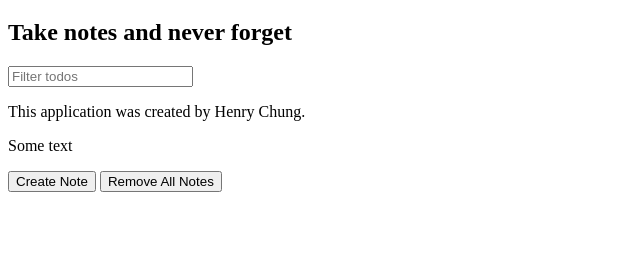
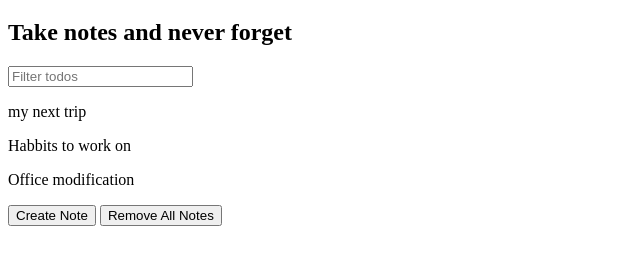
Before and after one commit to chungthehao/Andrew_JS, a plain HTML site: page notes-app/index.html in a window 1280 px wide. Shown: the part 61-326 px from the top of the page, without its empty margins (0-640 px from the left). Drawn offline with Linux system fonts and the light colour scheme.

Commit message:
Rendering our filtered data

```diff
--- a/notes-app/index.html
+++ b/notes-app/index.html
@@ -13,8 +13,7 @@
 
         <input id="search-text" type="text" placeholder="Filter todos">
 
-        <p class="note">This application was created by Henry Chung.</p>
-        <p class="note">Some text</p>
+        <div id="notes"></div>
 
         <button id="create-note">Create Note</button>
         <button id="remove-all">Remove All Notes</button>
--- a/notes-app/notes-app.js
+++ b/notes-app/notes-app.js
@@ -1,4 +1,4 @@
-let notes = [{
+const notes = [{
     title: 'my next trip',
     body: 'I would like to go to Spain'
 }, {
@@ -40,6 +40,30 @@ let notes = [{
 
 //------------------------------------------------------------------------
 
+const filters = {
+    searchText: ''
+}
+
+const renderNotes = function (notes, filters) {
+    const filteredNotes = notes.filter(function (note) {
+        return note.title.toLowerCase().includes(filters.searchText.toLowerCase()) // || note.body.toLowerCase().includes(filters.searchText)
+    })
+
+    document.querySelector('#notes').innerHTML = '' // Xóa cái cũ trước khi re-render cái list notes mới
+
+    // console.log(filteredNotes)
+    filteredNotes.forEach(function (note) {
+        // Tạo element
+        const p = document.createElement('p')
+        // Insert nội dung
+        p.textContent = note.title
+        // Rendering
+        document.querySelector('#notes').appendChild(p)
+    })
+}
+
+renderNotes(notes, filters) // chạy lần đầu, initialize
+
 document.querySelector('#create-note').addEventListener('click', function (e) {
     // console.log('Did this work?')
     // console.log(e)
@@ -54,5 +78,8 @@ document.querySelector('#remove-all').addEventListener('click', function () {
 
 // document.querySelector('#search-text').addEventListener('change', function (e) {
 document.querySelector('#search-text').addEventListener('input', function (e) {
-    console.log(e.target.value)
+    // console.log(e.target.value)
+
+    filters.searchText = e.target.value
+    renderNotes(notes, filters)
 })
```
